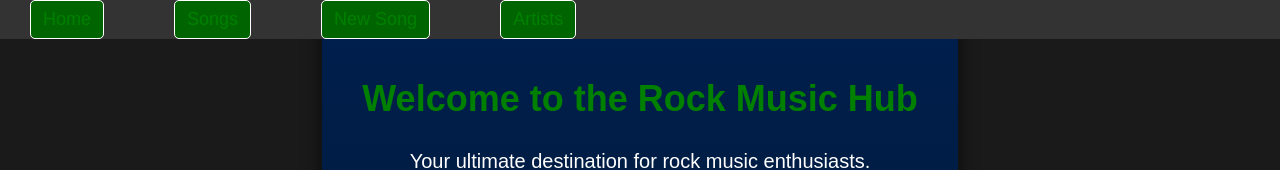
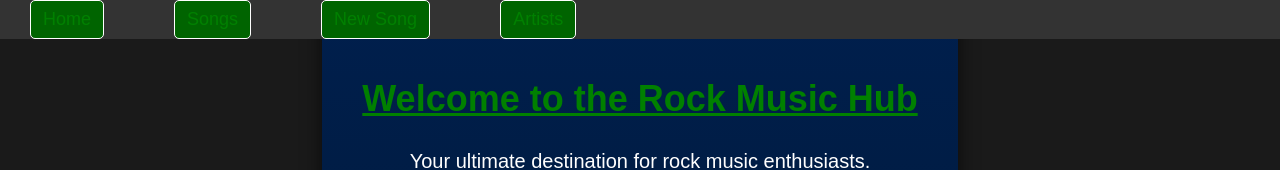
Before and after one commit to AlexanderTsiklidis1/tuner-app-front-end, a React (Vite) app: page / in a window 1280 px wide. Shown: the top 170 px of the page. Built offline with nearby package versions, Linux system fonts and the light colour scheme; no server answers.

Commit message:
adds underline to home

```diff
--- a/Pages/Home.jsx
+++ b/Pages/Home.jsx
@@ -4,7 +4,7 @@ function Home() {
   return (
     <div className="home-container">
       <div className="content">
-        <h2>Welcome to the Rock Music Hub</h2>
+        <h2 className='underline'>Welcome to the Rock Music Hub</h2>
         <p>Your ultimate destination for rock music enthusiasts.</p>
         <p>Discover the iconic world of rock and connect with fellow fans.</p>
       </div>
--- a/src/index.css
+++ b/src/index.css
@@ -20,6 +20,7 @@ body {
 
 .content {
   padding: 20px;
+  text
 }
 
 h2 {
```
